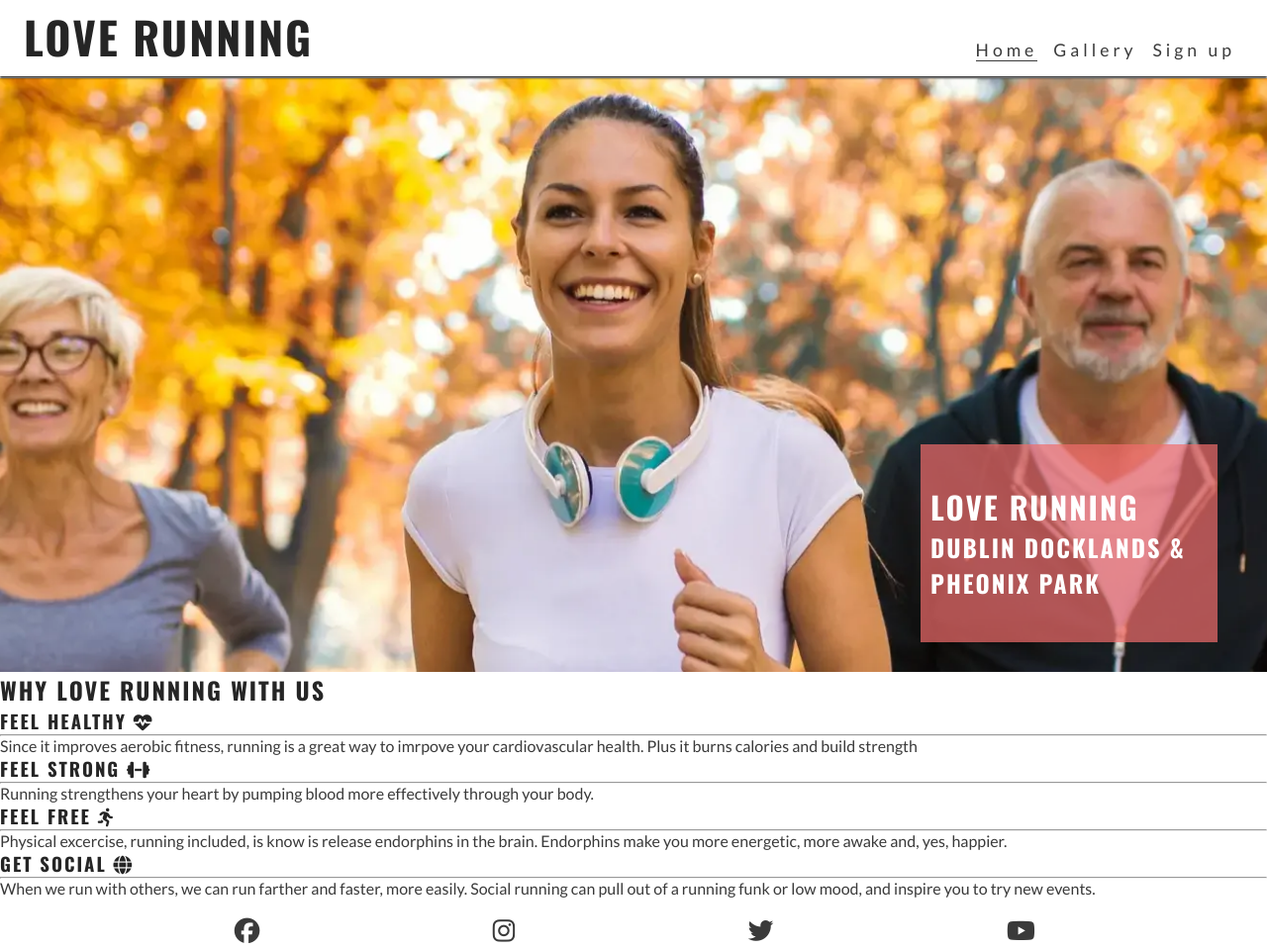
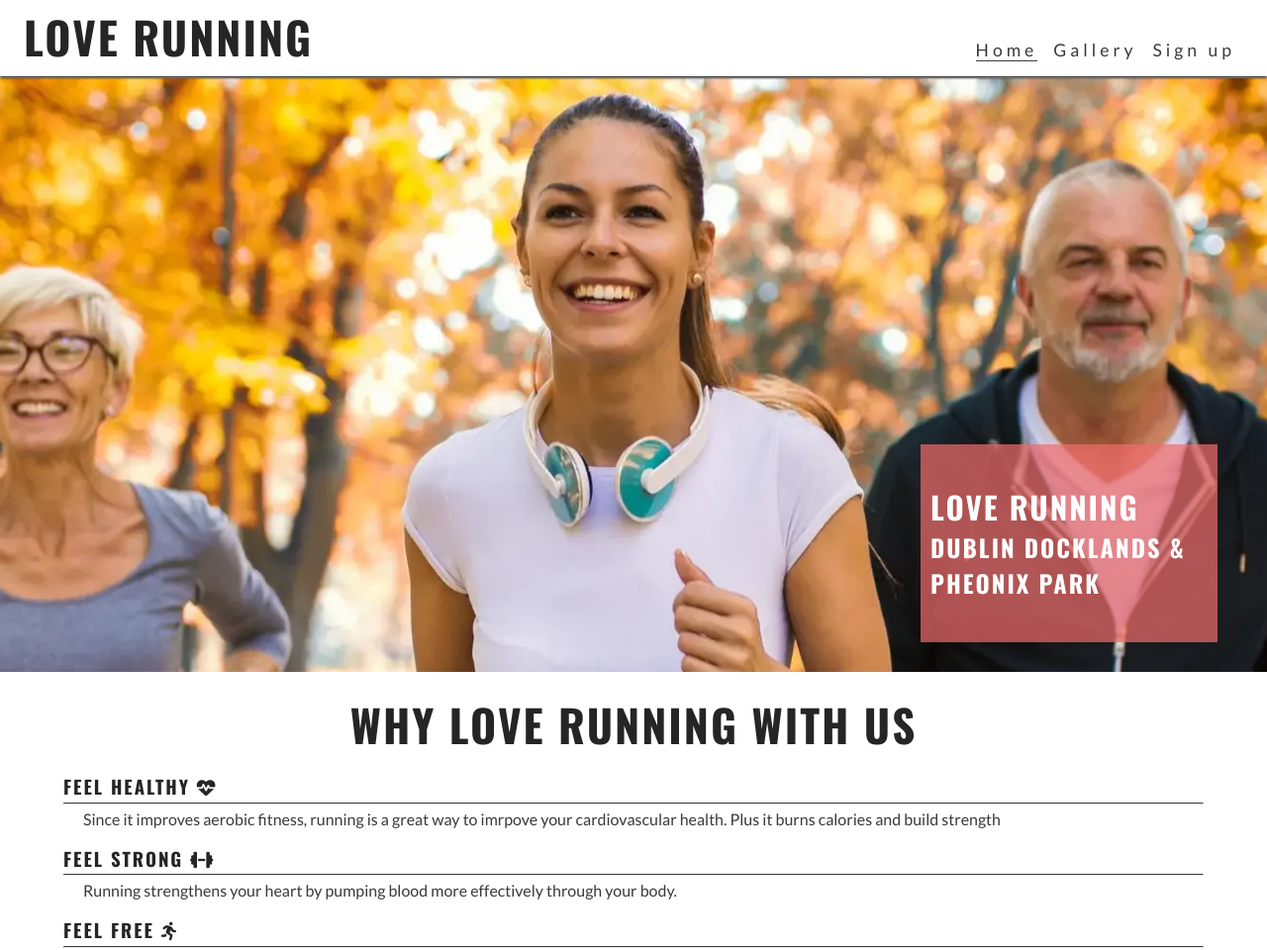
Before and after one commit to SShang93/love-running, a plain HTML site: page index.html in a window 1280 px wide. Shown: the top 960 px of the page at 99% size. Drawn offline with nearby package versions, Linux system fonts and the light colour scheme.

Commit message:
styles applied to reason section

```diff
--- a/assets/css/style.css
+++ b/assets/css/style.css
@@ -108,6 +108,32 @@ main {
 #cover-text > h2, #cover-text > h3 {
     color:#ffffff; /* White text color for better contrast */
 }
+
+/* Reasons section */
+#reasons {
+    width: 90%; /* Set a maximum width for the reasons section */
+    margin: 20px auto; /* Center the section */
+}
+
+#reasons h2 {
+    text-align: center; /* Center the heading */
+    margin-bottom: 20px; /* Add space below the heading */
+    font-size: 280%; /* Increase font size for better visibility */
+}
+
+#benefits-physical > div, #benefits-mental > div {
+    line-height: 20px; /* Set line height for better readability */
+    margin-bottom: 20px; /* Add space between items */
+}
+
+#benefits p {
+    padding: 0 20px; /* Add padding for better spacing */
+}
+
+hr {
+    border-top: 1px solid #3a3a3a; /* Add a solid line for horizontal rule */
+    margin: 5px 0; /* Add margin for spacing */
+}
 /* Footer */
 #social-networks {
     text-align: center;
```
